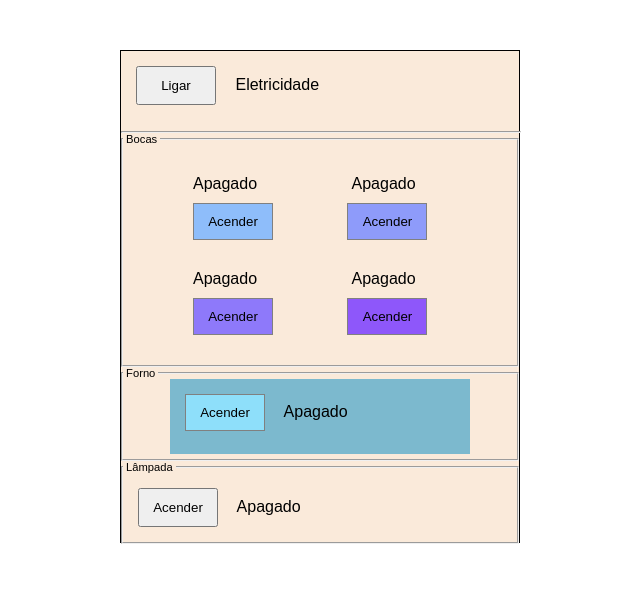
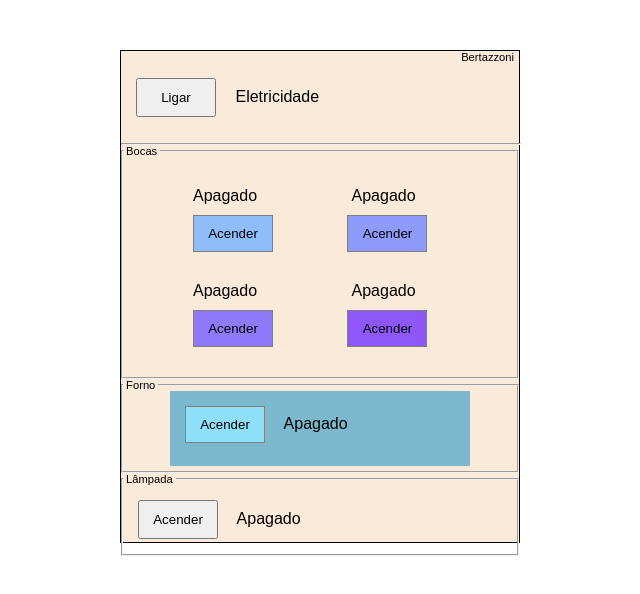
Before and after one commit to LucasCarvalho23/cooker, a plain HTML site: page index.html in a window 1280 px wide. Shown: the whole page, without its empty margins (320-960 px from the left). Drawn offline with Linux system fonts and the light colour scheme.

Commit message:
brand in screen

```diff
--- a/css/style.css
+++ b/css/style.css
@@ -22,6 +22,11 @@
     margin-top: 50px;
 }
 
+.brand-class {
+    font-size: .7em;
+    text-align: right;
+    padding-right: 5px;
+}
 
 /* Electricity */
 
--- a/index.html
+++ b/index.html
@@ -12,6 +12,10 @@
 
 <!-- Electricity -->
     <div class = "main-container-class">
+
+        <div>
+            <p class = "brand-class" id = "brand-id">Brand</p>
+        </div>
 
         <div class = "container-electricity-id">
             <button id = "buttonTurnOn-id" value = "Turn On"><span id = "spanTurnOn-id">Ligar</span></button>
--- a/javascript/script.js
+++ b/javascript/script.js
@@ -1,6 +1,8 @@
 export default class Cooker {
   constructor() {
     this.brand = "Bertazzoni";
+
+    document.querySelector("#brand-id").innerHTML = `${this.brand}`
 
     // Oven
     document.querySelector(".main-container-class").style.backgroundColor =
@@ -82,7 +84,6 @@ export default class Cooker {
     });
 
     // Stove
-
     this.stoveAction = function (element) {
       element.addEventListener("click", (e) => {
         let idButton = e.target.id.replace(/[^0-9]/g, ""); // only numbers
@@ -108,7 +109,7 @@ export default class Cooker {
 
   /*
     FUNCTIONS
-*/
+  */
 
   // Electricity
   turnOn(value) {
```
